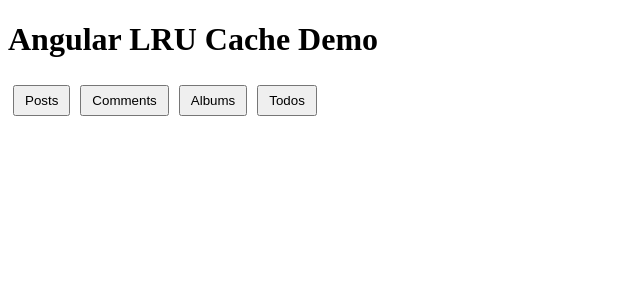
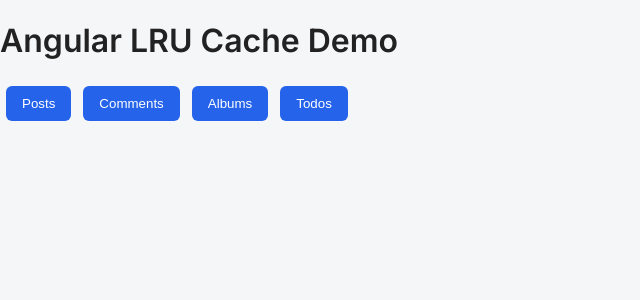
Before and after one commit to sedin-sivasakthii/angular-lru-cache-http-interceptor, an Angular app: page / in a window 1280 px wide. Shown: the top 300 px of the page, without its empty margins (0-640 px from the left). Built offline with nearby package versions, Linux system fonts and the light colour scheme.

Commit message:
updated UI

```diff
--- a/src/index.html
+++ b/src/index.html
@@ -2,9 +2,12 @@
 <html lang="en">
 <head>
   <meta charset="utf-8">
-  <title>AngularLRUCache</title>
+  <title>Angular LRU Cache Demo</title>
   <base href="/">
   <meta name="viewport" content="width=device-width, initial-scale=1">
+
+  <!-- Modern font -->
+  <link href="https://fonts.googleapis.com/css2?family=Inter:wght@400;500;600&display=swap" rel="stylesheet">
 </head>
 <body>
   <app-root></app-root>
--- a/src/styles.css
+++ b/src/styles.css
@@ -1,18 +1,79 @@
+/* Reset + Base */
+body {
+  font-family: 'Inter', sans-serif;
+  background: #f4f6f8;
+  margin: 0;
+  padding: 0;
+}
+
+/* Container */
+.container {
+  max-width: 900px;
+  margin: 40px auto;
+  padding: 20px;
+  text-align: center;
+}
+
+/* Title */
+h1 {
+  margin-bottom: 20px;
+  font-weight: 600;
+  color: #222;
+}
+
+/* Buttons */
 .controls {
-    margin-bottom: 10px;
+  margin-bottom: 20px;
 }
 
 button {
-    margin: 5px;
-    padding: 6px 10px;
+  margin: 6px;
+  padding: 10px 16px;
+  border: none;
+  border-radius: 6px;
+  background: #2563eb;
+  color: white;
+  font-weight: 500;
+  cursor: pointer;
+  transition: 0.2s ease;
 }
 
+button:hover {
+  background: #1d4ed8;
+  transform: translateY(-1px);
+}
+
+/* List */
 ul {
   padding: 0;
+  margin: 0;
 }
 
+/* Card style */
 li {
   list-style: none;
-    padding: 6px;
-    border-bottom: 1px solid #ddd;
+  background: white;
+  margin-bottom: 12px;
+  padding: 15px;
+  border-radius: 8px;
+  text-align: left;
+  box-shadow: 0 2px 6px rgba(0,0,0,0.08);
+  transition: 0.2s ease;
 }
+
+li:hover {
+  transform: translateY(-2px);
+}
+
+/* Title text */
+li strong {
+  display: block;
+  font-size: 15px;
+  color: #111;
+}
+
+/* Body text */
+li small {
+  color: #555;
+  font-size: 13px;
+}
```
Lines whose indentation alone changed are shown as unchanged.
